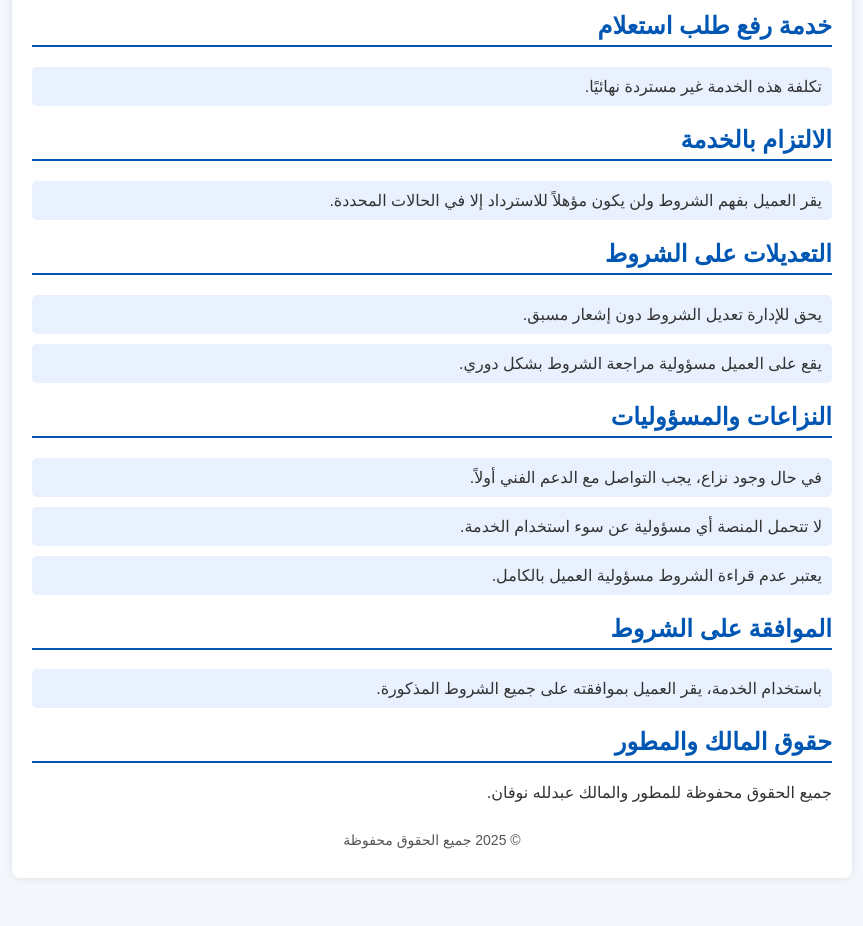
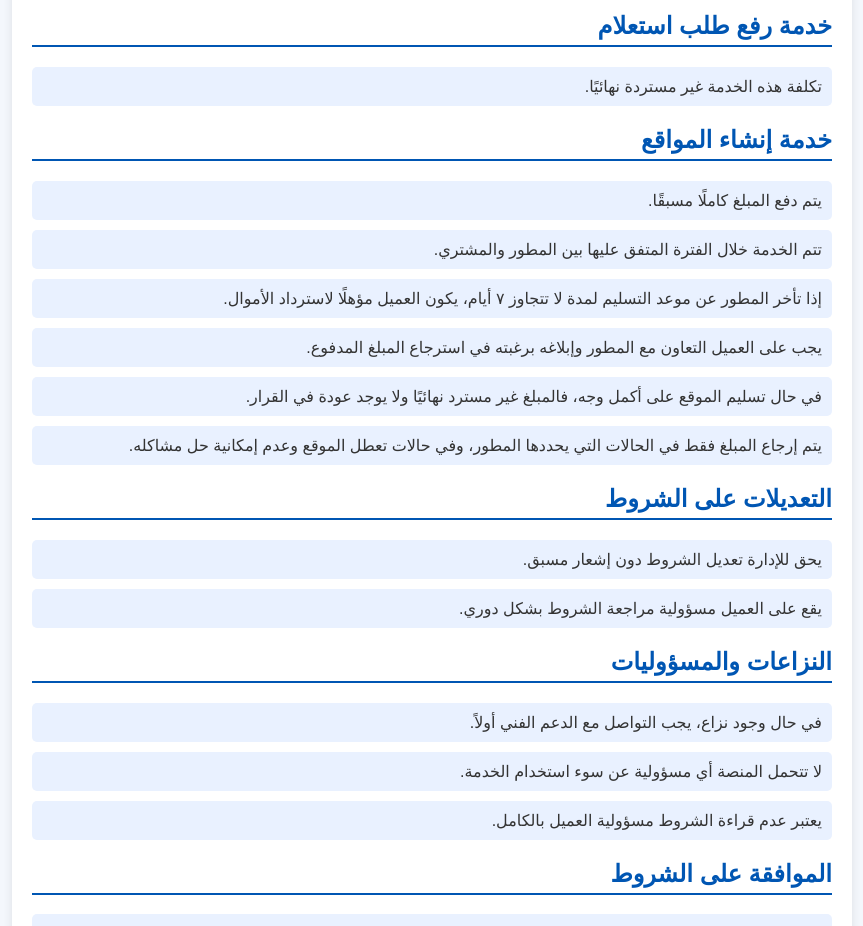
Before and after one commit to abdallahnofan/TOS, a plain HTML site: page index.html in a window 1280 px wide. Shown: the part 800-1726 px from the top of the page, without its empty margins (208-1071 px from the left). Before the commit the page ends 1698 px from the top, so only its background shows below. Drawn offline with Linux system fonts and the light colour scheme.

Commit message:
Update index.html

```diff
--- a/index.html
+++ b/index.html
@@ -77,9 +77,14 @@
             <li>تكلفة هذه الخدمة غير مستردة نهائيًا.</li>
         </ul>
 
-        <h2>الالتزام بالخدمة</h2>
+        <h2>خدمة إنشاء المواقع</h2>
         <ul>
-            <li>يقر العميل بفهم الشروط ولن يكون مؤهلاً للاسترداد إلا في الحالات المحددة.</li>
+            <li>يتم دفع المبلغ كاملًا مسبقًا.</li>
+            <li>تتم الخدمة خلال الفترة المتفق عليها بين المطور والمشتري.</li>
+            <li>إذا تأخر المطور عن موعد التسليم لمدة لا تتجاوز ٧ أيام، يكون العميل مؤهلًا لاسترداد الأموال.</li>
+            <li>يجب على العميل التعاون مع المطور وإبلاغه برغبته في استرجاع المبلغ المدفوع.</li>
+            <li>في حال تسليم الموقع على أكمل وجه، فالمبلغ غير مسترد نهائيًا ولا يوجد عودة في القرار.</li>
+            <li>يتم إرجاع المبلغ فقط في الحالات التي يحددها المطور، وفي حالات تعطل الموقع وعدم إمكانية حل مشاكله.</li>
         </ul>
 
         <h2>التعديلات على الشروط</h2>
```
